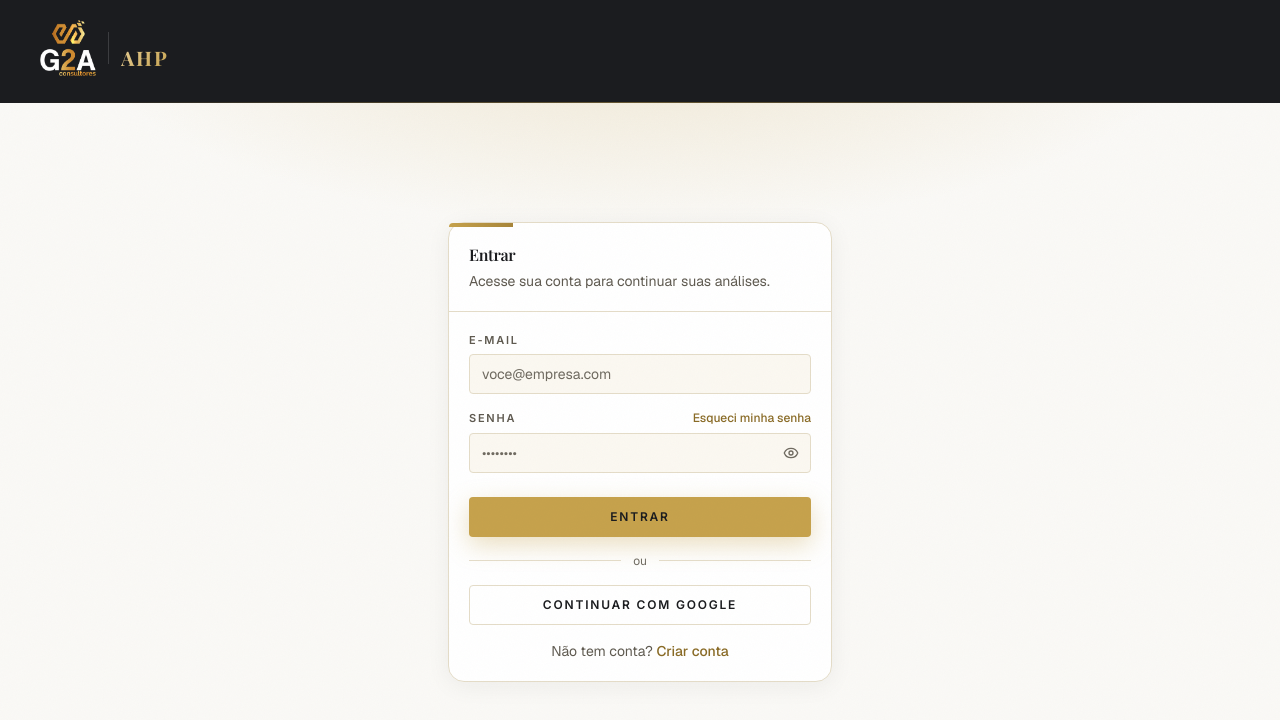
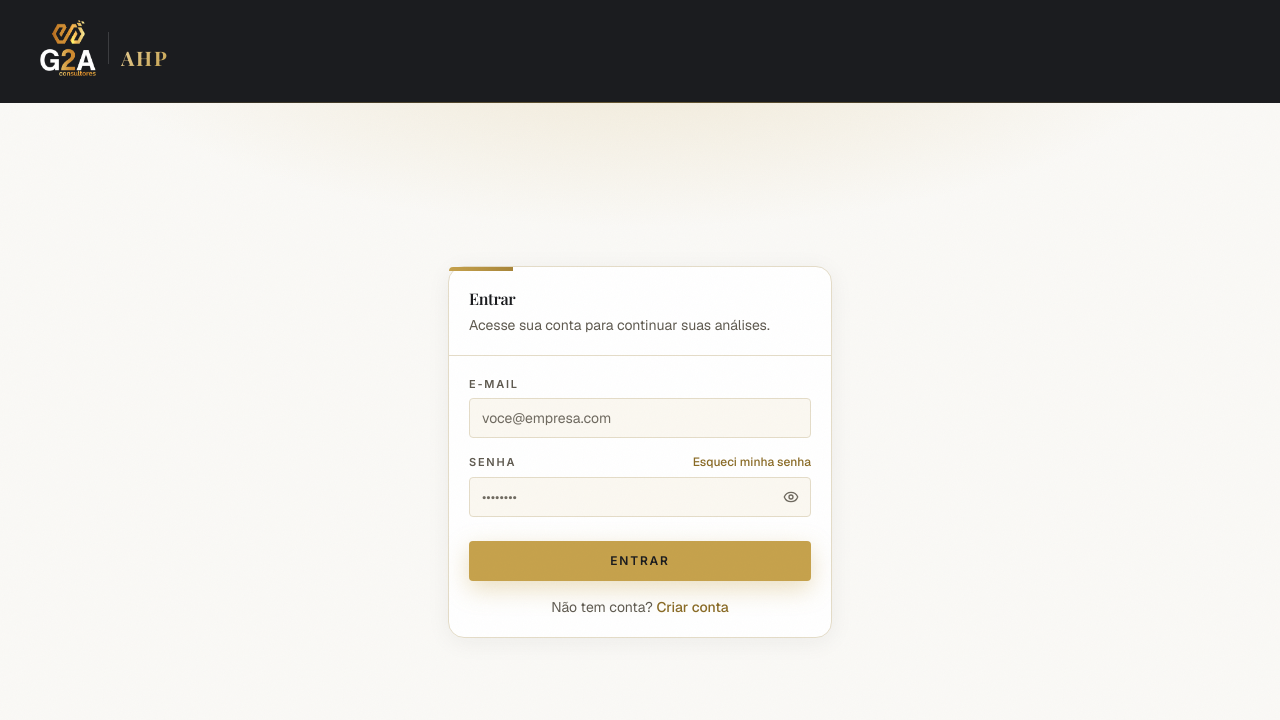
Before and after one commit to theodorsofiag2a-hash/AHP, a Next.js app: page /login in a window 1280 px wide. Shown: the top 720 px of the page. Built offline with nearby package versions, Linux system fonts and the light colour scheme.

Commit message:
Remove o login com Google (login e cadastro só por e-mail e senha)
Co-Authored-By: Claude Opus 5.5 <noreply@anthropic.com>

```diff
--- a/actions/auth.ts
+++ b/actions/auth.ts
@@ -86,22 +86,6 @@ export async function signUp(formData: FormData) {
   redirect("/signup/verifique-seu-email");
 }
 
-export async function signInWithGoogle() {
-  const supabase = await createClient();
-  const origin = (await headers()).get("origin");
-
-  const { data, error } = await supabase.auth.signInWithOAuth({
-    provider: "google",
-    options: { redirectTo: `${origin}/auth/callback` },
-  });
-
-  if (error || !data?.url) {
-    redirect(`/login?error=${encodeURIComponent("Falha ao iniciar login com Google.")}`);
-  }
-
-  redirect(data.url);
-}
-
 export async function signOut() {
   const supabase = await createClient();
   await supabase.auth.signOut();
--- a/app/(auth)/login/page.tsx
+++ b/app/(auth)/login/page.tsx
@@ -1,7 +1,5 @@
 import Link from "next/link";
-import { signInWithGoogle } from "@/actions/auth";
 import { LoginForm } from "@/components/auth/login-form";
-import { SubmitButton } from "@/components/ui/submit-button";
 import { Card, CardContent, CardDescription, CardHeader, CardTitle } from "@/components/ui/card";
 
 export default async function LoginPage({
@@ -26,18 +24,6 @@ export default async function LoginPage({
 
         <LoginForm />
 
-        <div className="flex items-center gap-3">
-          <div className="h-px flex-1 bg-border-subtle" />
-          <span className="text-xs text-text-faint">ou</span>
-          <div className="h-px flex-1 bg-border-subtle" />
-        </div>
-
-        <form action={signInWithGoogle}>
-          <SubmitButton variant="secondary" className="w-full">
-            Continuar com Google
-          </SubmitButton>
-        </form>
-
         <p className="text-center text-sm text-text-muted">
           Não tem conta?{" "}
           <Link href="/signup" className="font-medium text-gold-700 underline-offset-4 hover:text-gold-600 hover:underline">
--- a/app/(auth)/signup/page.tsx
+++ b/app/(auth)/signup/page.tsx
@@ -1,7 +1,5 @@
 import Link from "next/link";
-import { signInWithGoogle } from "@/actions/auth";
 import { SignupForm } from "@/components/auth/signup-form";
-import { SubmitButton } from "@/components/ui/submit-button";
 import { Card, CardContent, CardDescription, CardHeader, CardTitle } from "@/components/ui/card";
 
 export default async function SignupPage({
@@ -26,18 +24,6 @@ export default async function SignupPage({
 
         <SignupForm />
 
-        <div className="flex items-center gap-3">
-          <div className="h-px flex-1 bg-border-subtle" />
-          <span className="text-xs text-text-faint">ou</span>
-          <div className="h-px flex-1 bg-border-subtle" />
-        </div>
-
-        <form action={signInWithGoogle}>
-          <SubmitButton variant="secondary" className="w-full">
-            Continuar com Google
-          </SubmitButton>
-        </form>
-
         <p className="text-center text-sm text-text-muted">
           Já tem conta?{" "}
           <Link href="/login" className="font-medium text-gold-700 underline-offset-4 hover:text-gold-600 hover:underline">
```
